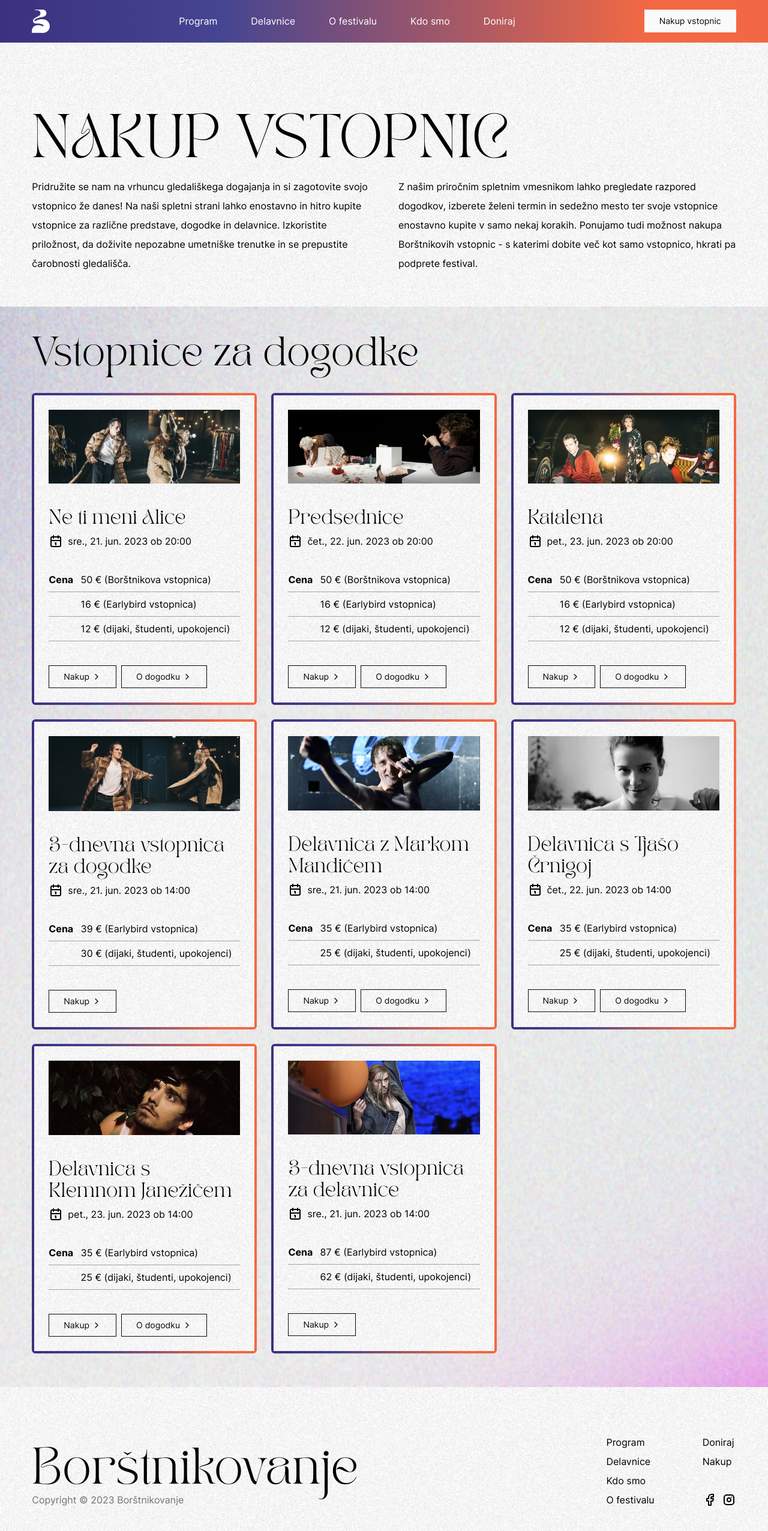
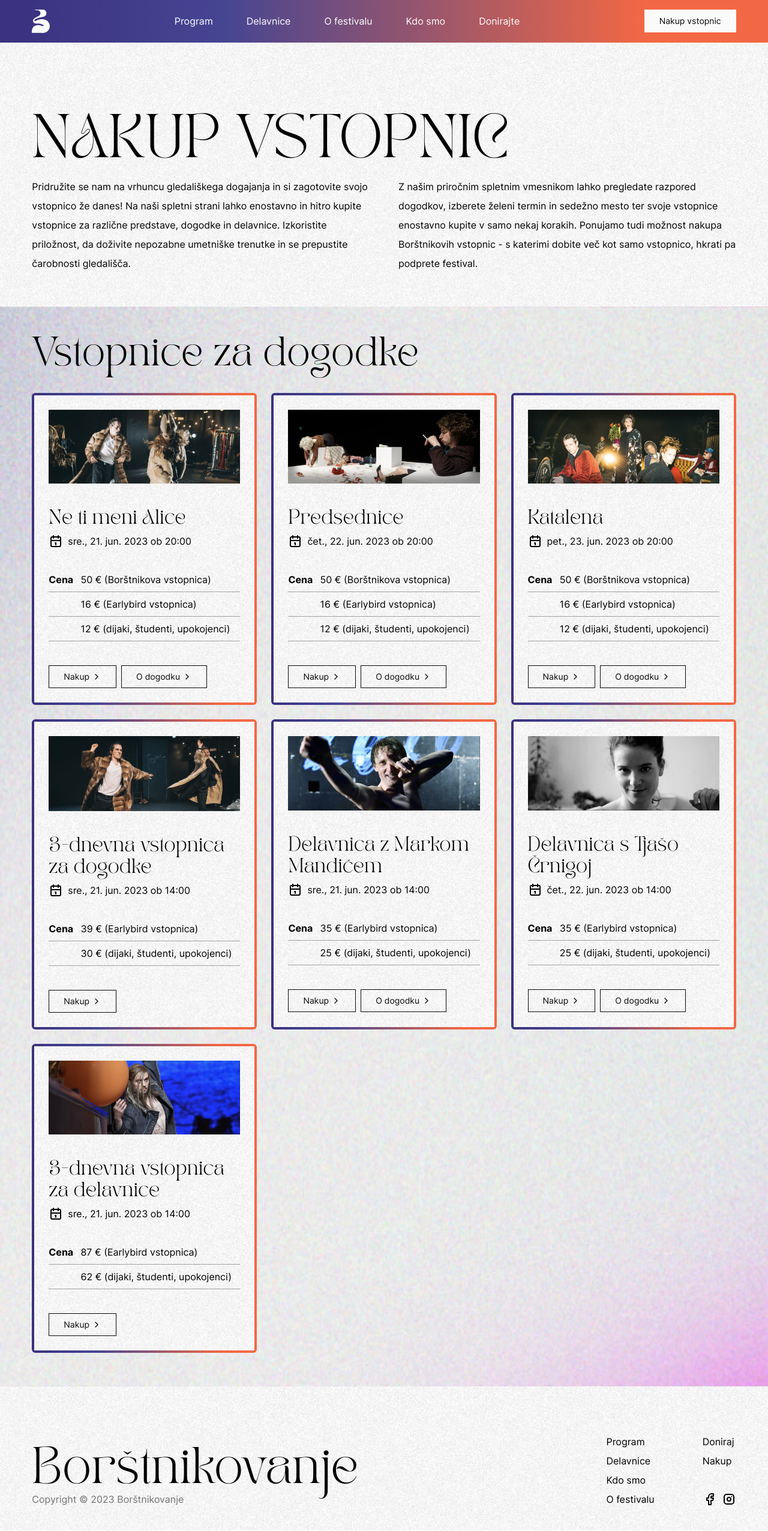
Before and after one commit to borstnikovanje/borstnikovanje.si, an Astro site in the folder www/: page /nakup-vstopnic in a window 1280 px wide. Shown: the whole page at 60% size. Built offline with nearby package versions, Linux system fonts and the light colour scheme; Astro itself is replaced by a stand-in of ours; some packages are replaced by stand-ins of ours.

Commit message:
fix: removed workshop and changed button for donate.

```diff
--- a/www/src/components/common/Donate.tsx
+++ b/www/src/components/common/Donate.tsx
@@ -4,7 +4,7 @@
   return (
     <section className="bg-donate bg-cover bg-center bg-no-repeat py-10 lg:py-20">
       <div className="mx-auto flex w-11/12 max-w-screen-xl flex-col items-center gap-10 text-center">
-        <h2 className="font-tan-pearl text-4xl lg:text-6xl">Doniraj</h2>
+        <h2 className="font-tan-pearl text-4xl lg:text-6xl">Donirajte</h2>
 
         <p className="leading-loose">
           Podprite nas in skupaj ustvarimo največji kulturni dogodek v Cerkljah
@@ -15,7 +15,7 @@
 
         <Button asChild intent="outline-black">
           <a href="https://donate.stripe.com/eVaeXQ97O3g2cHC5kk?locale=sl">
-            Doniraj
+            Donirajte
           </a>
         </Button>
       </div>
--- a/www/src/components/common/header/Header.tsx
+++ b/www/src/components/common/header/Header.tsx
@@ -85,7 +85,7 @@
 
               <NavLink href="/kdo-smo">Kdo smo</NavLink>
 
-              <NavLink href="/doniraj">Doniraj</NavLink>
+              <NavLink href="/doniraj">Donirajte</NavLink>
 
               {/* <NavLink href="/ali-ves">Ali veš?</NavLink> */}
 
--- a/www/src/components/common/header/MobileNavigationMenu.tsx
+++ b/www/src/components/common/header/MobileNavigationMenu.tsx
@@ -117,7 +117,7 @@
                         closeMobileNavigationMenu={closeMobileNavigationMenu}
                         href="/doniraj"
                       >
-                        Doniraj
+                        Donirajte
                       </MobileNavigationMenuItem>
 
                       {/* <MobileNavigationMenuItem
--- a/www/src/content/events/day-3.json
+++ b/www/src/content/events/day-3.json
@@ -29,10 +29,10 @@
       "location": "Borštnikov hram",
       "price": 35,
       "priceStudents": 25,
-      "title": "Delavnica s Klemnom Janežičem",
+      "title": "Delavnica z gledališkim mentorjem",
       "eventType": "Delavnica",
       "highlighted": true,
-      "eventLink": "/dogodki/day-3/delavnica-klemen-janezic",
+      "eventLink": "/dogodki/day-3/delavnica-z-gledaliskim-mentorjem",
       "callToActionLink": "https://olaii.com/event/3092/festival-borstnikovanje-gledaliske-delavnice?ref=KSMUMVX",
       "callToActionTitle": "Nakup vstopnic"
     },
--- a/www/src/content/festivalEvents/day-3/delavnica-klemen-janezic.mdx
+++ /dev/null
@@ -1,19 +0,0 @@
----
-  date: "Petek, 23. junij"
-  time: "14.00 - 18.00"
-  isoDate: "2023-06-23T14:00:00+0200"
-  location: "Krvavška cesta 2, 4207 Cerklje na Gorenjskem"
-  locationShort: "Borštnikov hram"
-  locationEmbedURL: "https://www.google.com/maps/embed?pb=!1m18!1m12!1m3!1d2758.8252509390463!2d14.486259476917823!3d46.25370167109801!2m3!1f0!2f0!3f0!3m2!1i1024!2i768!4f13.1!3m3!1m2!1s0x477ab5ad9a992d43%3A0xf5c3786d575e014e!2sKulturni%20hram%20Cerklje%20na%20Gorenjskem!5e0!3m2!1sen!2ssi!4v1685547234928!5m2!1sen!2ssi"
-  price: 35
-  priceStudents: 25
-  title: "Delavnica s Klemnom Janežičem"
-  eventType: "Delavnica"
-  highlighted: true
-  eventLink: "https://olaii.com/event/3092/festival-borstnikovanje-gledaliske-delavnice?ref=KSMUMVX"
-  image: "/photos/events/delavnica-klemen-janezic.jpg"
----
-
-## O mentorju
-
-**Klemen Janežič** je končal študij dramske igre in umetniške besede na AGRFT v letniku profesorjev Matjaža Zupančiča in Borisa Ostana ter magistriral iz umetnosti giba s solopredstavo Torzo pod mentorstvom profesorice Tanje Zgonc – zanjo je tudi prejel akademijsko Prešernovo nagrado za magistrsko delo. Leta 2011 se je izobraževal pri SU-EN Butoh Company v Uppsali. Sodeloval je z različnimi slovenskimi gledališči in neodvisnimi skupinami ter se preskusil v številnih režijskih poetikah, od plesnega do lutkovnega gledališča. Od leta 2013 je član ljubljanske Drame. V razmeroma kratkem obdobju je v Drami in drugih slovenskih gledališčih (Anton Podbevšek Teater, Slovensko stalno gledališče, Gledališče Glej) ustvaril raznolik nabor vznemirljivih dramskih vlog, obenem pa razvijal tudi lastno avtorsko poetiko, nazadnje leta 2020 v predstavi Postaja samobitno (Stara elektrarna). Raziskava giba temeljno vpliva na njegovo dojemanje igre, ki jo strastno raziskuje pri vsaki predstavi, obenem pa ga gledališče zanima tudi širše, zato prevzema še druge ustvarjalske naloge, najpogosteje kot sodelavec za gib. Sinhronizira tudi animirane filme ter nastopa v filmih in na televiziji.
--- /dev/null
+++ b/www/src/content/festivalEvents/day-3/delavnica-z-gledaliskim-mentorjem.mdx
@@ -0,0 +1,14 @@
+---
+  date: "Petek, 23. junij"
+  time: "14.00 - 18.00"
+  isoDate: "2023-06-23T14:00:00+0200"
+  location: "Krvavška cesta 2, 4207 Cerklje na Gorenjskem"
+  locationShort: "Borštnikov hram"
+  locationEmbedURL: "https://www.google.com/maps/embed?pb=!1m18!1m12!1m3!1d2758.8252509390463!2d14.486259476917823!3d46.25370167109801!2m3!1f0!2f0!3f0!3m2!1i1024!2i768!4f13.1!3m3!1m2!1s0x477ab5ad9a992d43%3A0xf5c3786d575e014e!2sKulturni%20hram%20Cerklje%20na%20Gorenjskem!5e0!3m2!1sen!2ssi!4v1685547234928!5m2!1sen!2ssi"
+  price: 35
+  priceStudents: 25
+  title: "Delavnica z gledališkim mentorjem"
+  eventType: "Delavnica"
+  highlighted: true
+  eventLink: "https://olaii.com/event/3092/festival-borstnikovanje-gledaliske-delavnice?ref=KSMUMVX"
+---
--- a/www/src/content/festivalTickets/delavnica-klemen-janezic.json
+++ /dev/null
@@ -1,11 +0,0 @@
-{
-  "title": "Delavnica s Klemnom Janežičem",
-  "isoDate": "2023-06-23T14:00:00+0200",
-  "price": 35,
-  "priceStudents": 25,
-  "location": "Borštnikov hram",
-  "callToActionLink": "https://olaii.com/event/3092/festival-borstnikovanje-gledaliske-delavnice?ref=KSMUMVX",
-  "eventLink": "/dogodki/day-3/delavnica-klemen-janezic",
-  "image": "/photos/tickets/delavnica-klemen-janezic.jpg",
-  "order": 7
-}
--- a/www/src/pages/doniraj.astro
+++ b/www/src/pages/doniraj.astro
@@ -10,7 +10,7 @@
   <main class="flex flex-col gap-14 pt-16 lg:pt-32">
     <section class="mx-auto w-11/12 max-w-screen-xl">
       <div class="flex flex-col gap-6">
-        <h1 class="font-tan-pearl text-5xl uppercase lg:text-7xl">Doniraj</h1>
+        <h1 class="font-tan-pearl text-5xl uppercase lg:text-7xl">Donirajte</h1>
 
         <div class="flex flex-col gap-6 lg:flex-row lg:gap-12">
           <p class="w-full leading-loose">
@@ -44,7 +44,7 @@
           })}
           href="https://donate.stripe.com/eVaeXQ97O3g2cHC5kk?locale=sl"
         >
-          Doniraj
+          Donirajte
         </a>
       </div>
     </section>
```
